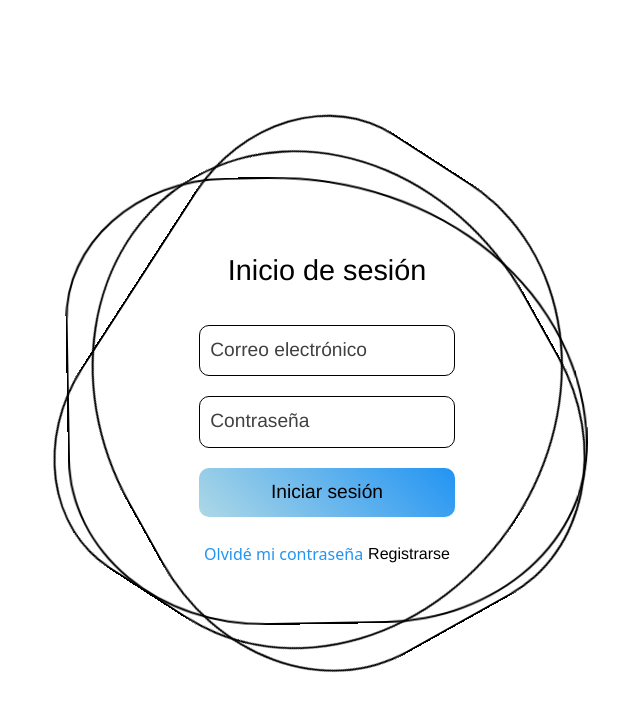
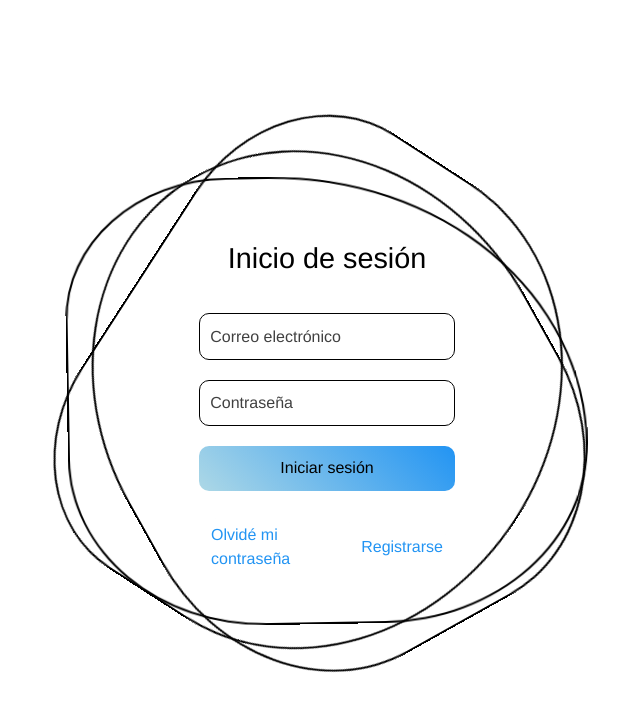
Before and after one commit to MiguelSotelo19/SGEP, a React (Vite) app in the folder Frontend/: page / in a window 1280 px wide. Shown: the top 710 px of the page, without its empty margins (313-953 px from the left). Built offline with nearby package versions, Linux system fonts and the light colour scheme.

Commit message:
Cambios de diseño, Recueprar aun no es funcional, preparando para merge

```diff
--- a/Frontend/src/screens/Login.jsx
+++ b/Frontend/src/screens/Login.jsx
@@ -42,8 +42,8 @@ export const Login = ({ setModo }) => {
 
     const login = async () => {
         if (bloqueado) return;
-        const correoLogin=correo.trim()
-        const passwordLogin=password.trim()
+        const correoLogin = correo.trim()
+        const passwordLogin = password.trim()
         const regexCorreo = /^[^\s@]+@[^\s@]+\.[^\s@]+$/;
         const regexPassword = /^(?=.*[A-Z])(?=.*\d)(?=.*[!@#$%^&*()_+\-=\[\]{};':"\\|,.<>\/?]).{6,}$/;
 
@@ -129,8 +129,8 @@ export const Login = ({ setModo }) => {
                 />
             </div>
             <div className="links">
-                <button onClick={() => { setModo("recuperar"); limpiar(); }} className="login-letra">Olvidé mi contraseña</button>
-                <a href="#" className="login-letra">Registrarse</a>
+                <a onClick={() => { setModo("recuperar"); limpiar(); }} className="login-letra boton_login">Olvidé mi contraseña</a>
+                <a href="#" className="login-letra boton_login">Registrarse</a>
             </div>
         </>
     );
--- a/Frontend/src/screens/LoginHub.jsx
+++ b/Frontend/src/screens/LoginHub.jsx
@@ -22,9 +22,9 @@ export const LoginHub = () => {
       <Circulos>
         <div className="login">
           {modo === "login" ? (
-            <Login setModo={setModo}/>
+            <Login setModo={setModo} />
           ) : (
-            <Recuperar setModo={setModo}/>
+            <Recuperar setModo={setModo} />
           )}
         </div>
       </Circulos>
--- a/Frontend/src/screens/Recuperar.jsx
+++ b/Frontend/src/screens/Recuperar.jsx
@@ -1,6 +1,45 @@
+import { useState } from "react";
+import axiosInstance from "../services/axiosInstance";
 
 export const Recuperar = ({ setModo }) => {
+    const API_URL = import.meta.env.VITE_API_URL;
+    const [correo, setCorreo] = useState("");
+
+    const enviarCorreo = async () => {
+        const regexCorreo = /^[^\s@]+@[^\s@]+\.[^\s@]+$/;
+        if (!regexCorreo.test(correo)) {
+            Swal.fire({
+                icon: "warning",
+                title: "Correo inválido",
+                text: "Por favor, ingresa un correo electrónico válido.",
+            });
+            return;
+        }
+
+        try {
+            const response = await axiosInstance.post(`${API_URL}/mascotas/enviar_correo_recuperacion/`, {
+                correo,
+            });
+
+            Swal.fire({
+                icon: "success",
+                title: "Correo Enviado",
+                text: "Revisa tu bandeja de entrada (spam si es necesario)",
+                timer: 2000,
+                showConfirmButton: false,
+            });
+
+        } catch (err) {
+            Swal.fire({
+                icon: "error",
+                title: "Error",
+                text: err.response?.data?.error || "Error al enviar la solicitud.",
+            });
+        }
+    };
+
     return (
+
         <>
             <h2 className="login-letra">Recuperar Contraseña</h2>
             <div className="inputBx login-letra">
@@ -13,7 +52,7 @@ export const Recuperar = ({ setModo }) => {
                 <input className="login-letra" type="submit" value="Enviar correo de recuperación" />
             </div>
             <div className="links">
-                <button className="login-letra" onClick={() => setModo("login")} style={{ width: "100%" }}>Iniciar sesión</button>
+                <button className="login-letra boton_login" onClick={() => setModo("login")} style={{ width: "100%" }}>Iniciar sesión</button>
             </div>
         </>
     )
--- a/Frontend/src/screens/css/login.css
+++ b/Frontend/src/screens/css/login.css
@@ -116,7 +116,6 @@
   background: transparent;
   border: 1px solid #000000;
   border-radius: 10px;
-  font-size: 1.2em;
   color: #000000;
   box-shadow: none;
   outline: none;
@@ -126,12 +125,14 @@
   font-size: 1.2em;
 }
 .login .inputBx input[type="submit"] {
-  width: 100%;
-  background: #0078ff;
+  display: block;
+  margin: 0 auto;
+
   background: linear-gradient(45deg, #ADD8E6, #2294f3);
   border: none;
   cursor: pointer;
 }
+
 .login .inputBx input::placeholder {
   color: rgba(0, 0, 0, 0.75);
 }
@@ -144,14 +145,34 @@
   padding: 2%;
 }
 .login .links button {
-  background: none;
-  border: none;
-  font: inherit;
-  color: #2294f3;
+  color: linear-gradient(45deg, #ADD8E6, #2294f3);
   text-decoration: none;
   cursor: pointer;
 }
 .login .links a {
-  color: #000000;
+  color: linear-gradient(45deg, #ADD8E6, #2294f3);
   text-decoration: none;
+  cursor: pointer;
 }
+
+.boton_login {
+  border: 2px solid white;
+  border-radius: 12px;
+  background-color: white;
+  color: #2294f3;
+  position: relative;
+  transition: all 0.3s ease;
+  outline: none;
+  padding: 2%;
+  background-image: linear-gradient(white, white);
+  background-origin: border-box;
+  background-clip: padding-box;
+}
+
+.boton_login:hover {
+  padding: 2%;
+  background-image: linear-gradient(white, white),
+                    linear-gradient(45deg, #ADD8E6, #2294f3);
+  background-clip: padding-box, border-box;
+  border: 2px solid transparent;
+}
```
Lines whose indentation alone changed are shown as unchanged.
